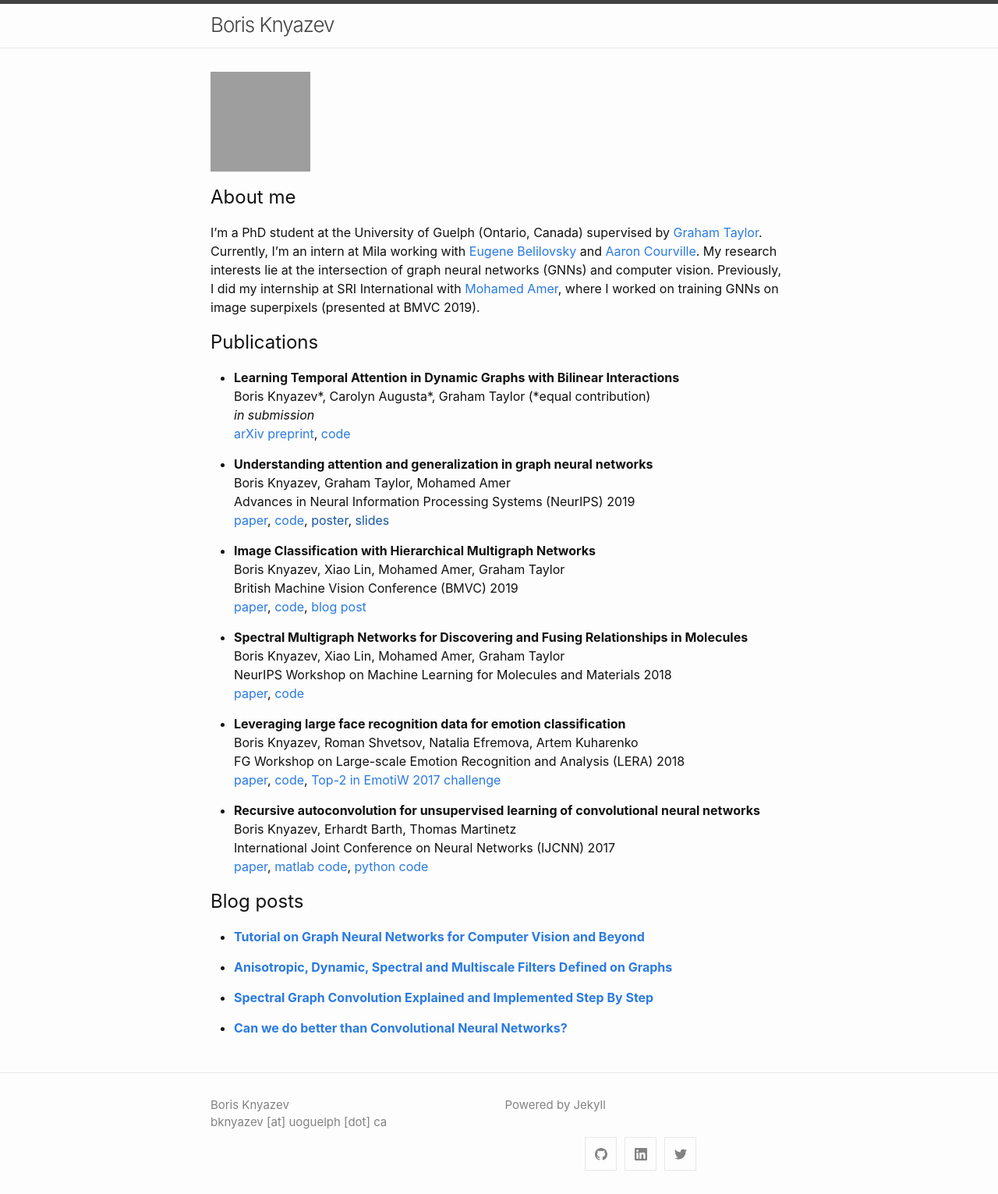
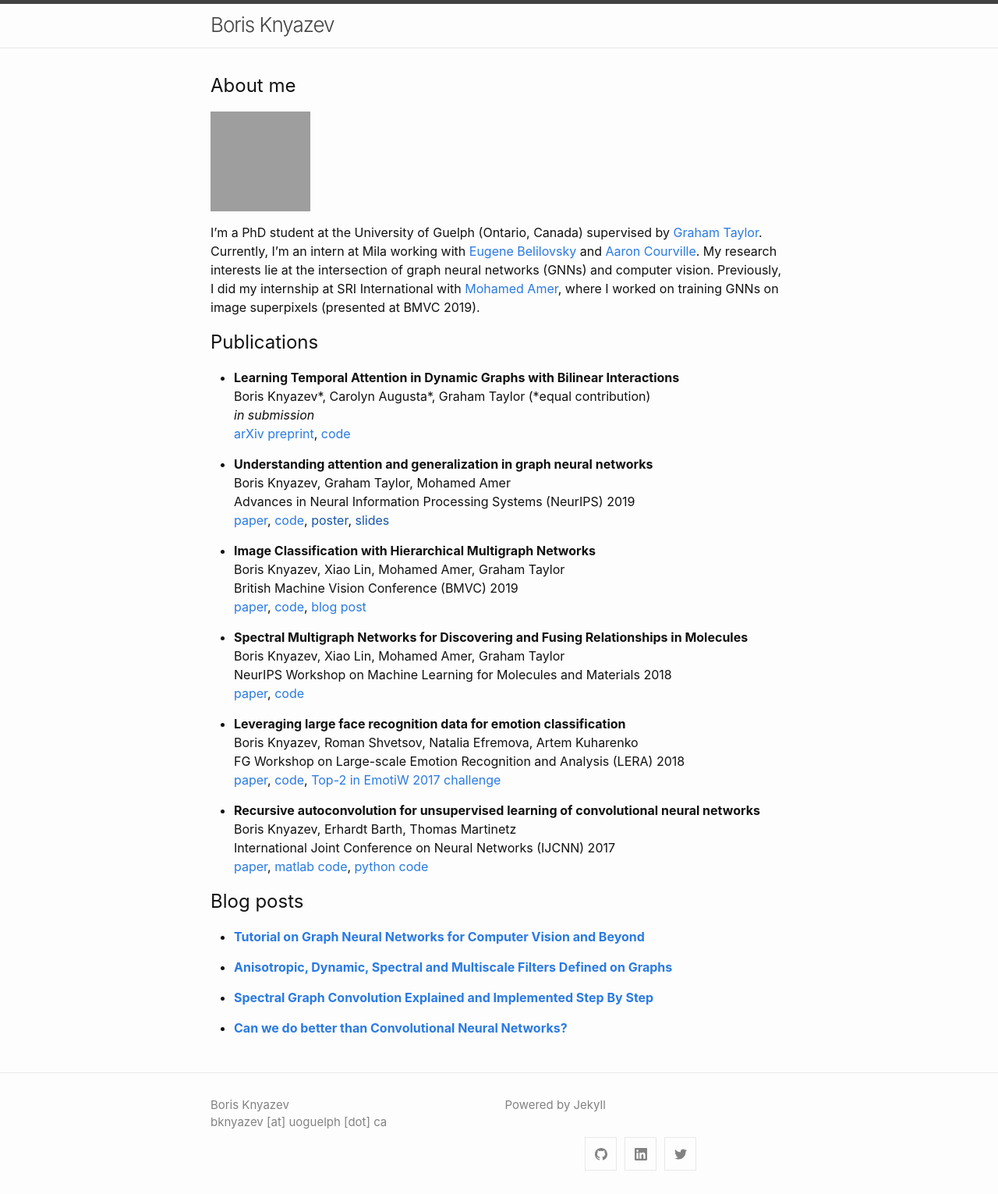
Before and after one commit to bknyaz/bknyaz.github.io, a Jekyll site: the page built from index.md, in a window 1280 px wide. Shown: the whole page at 78% size. Built offline with Jekyll 4.4.1, drawn with Linux system fonts in a browser that asks for light colours; grey boxes are pictures that could not be loaded.

```diff
--- a/index.md
+++ b/index.md
@@ -8,10 +8,10 @@
 layout: home
 title: Boris Knyazev
 ---
+
+## About me
 <figure> <img src="https://avatars2.githubusercontent.com/u/3225366?s=460&v=4" height="128"></figure>
 
-
-## About me
 I'm a PhD student at the University of Guelph (Ontario, Canada) supervised by [Graham Taylor](https://www.gwtaylor.ca/). Currently, I'm an intern at Mila working with [Eugene Belilovsky](http://eugenium.github.io/) and [Aaron Courville](https://mila.quebec/en/person/aaron-courville/). My research interests lie at the intersection of graph neural networks (GNNs) and computer vision. Previously, I did my internship at SRI International with [Mohamed Amer](https://mohamedramer.com/), where I worked on training GNNs on image superpixels (presented at BMVC 2019).
 
 ## Publications
```
